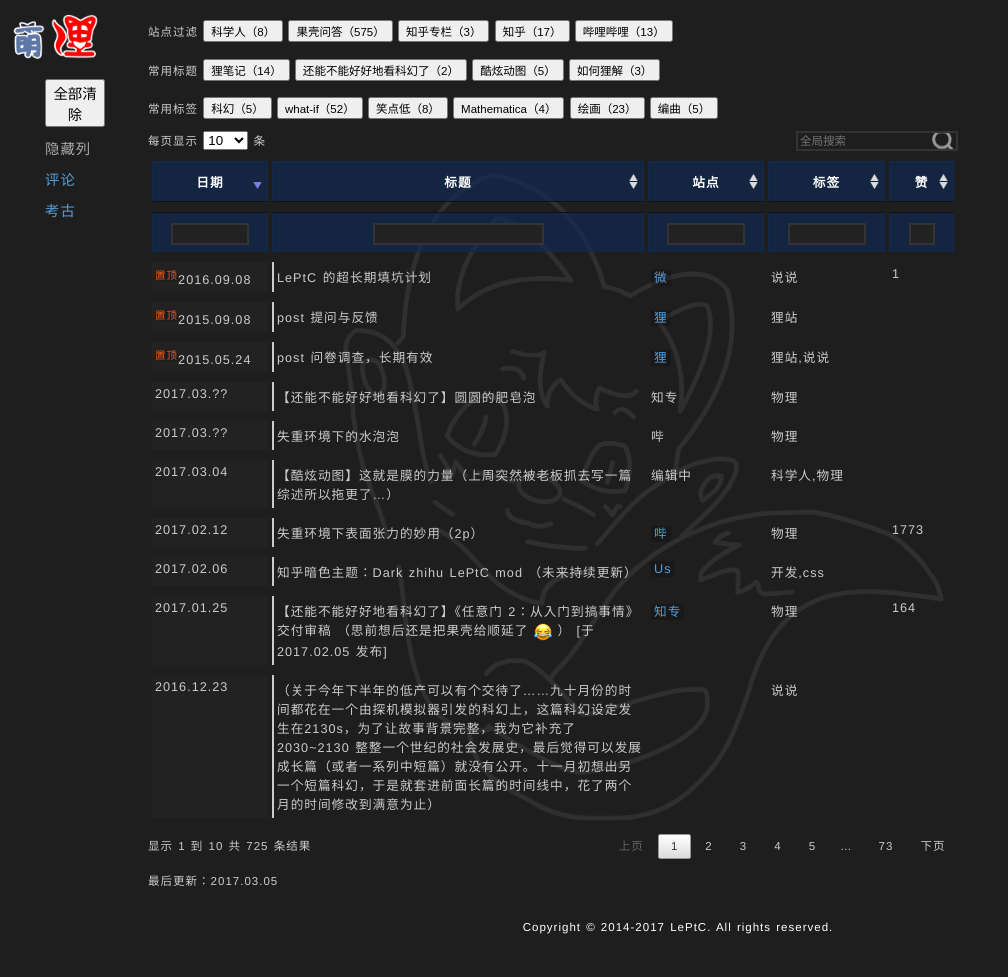
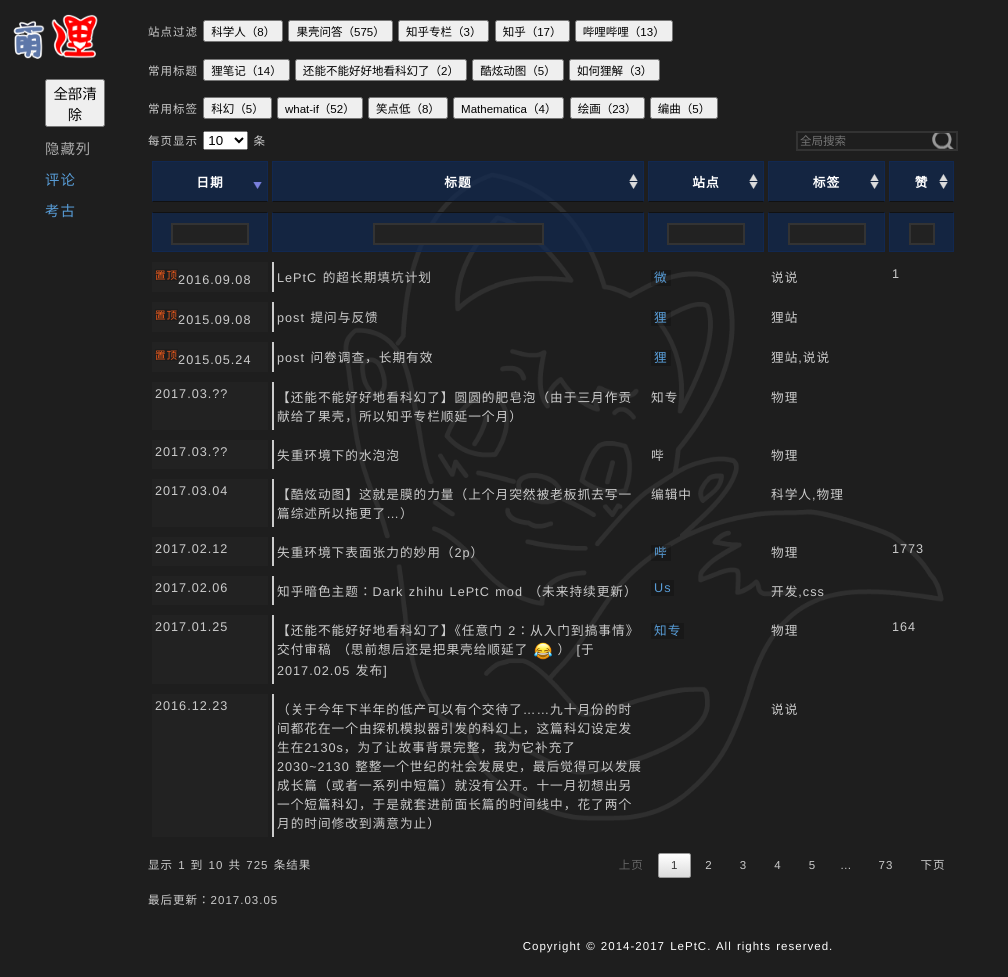
Before and after one commit to LePtC/LePtC.github.io, a Jekyll site: the page built from index.html, in a window 1280 px wide and 977 px high. Shown: the whole window, without its empty margins (0-1008 px from the left). Built offline with Jekyll 4.4.1, drawn with Linux system fonts in a browser that asks for light colours; Markdown is read by kramdown in place of the engine named in the settings; comment, search, counter and statistics services are not loaded.

Commit message:
update index

```diff
--- a/index.html
+++ b/index.html
@@ -201,7 +201,7 @@
 <tbody style="color:#CCC">
 
 <tr><td>2017.03.??</td>
-  <td>【还能不能好好地看科幻了】圆圆的肥皂泡</td>
+  <td>【还能不能好好地看科幻了】圆圆的肥皂泡（由于三月作贡献给了果壳，所以知乎专栏顺延一个月）</td>
 <td>知专</td>
 <td>物理</td><td></td></tr>
 
@@ -211,7 +211,7 @@
 <td>物理</td><td></td></tr>
 
 <tr><td>2017.03.04</td>
-  <td>【酷炫动图】这就是膜的力量（上周突然被老板抓去写一篇综述所以拖更了…）</td>
+  <td>【酷炫动图】这就是膜的力量（上个月突然被老板抓去写一篇综述所以拖更了…）</td>
 <td>编辑中</td>
 <td>科学人,物理</td><td></td></tr>
 
```
